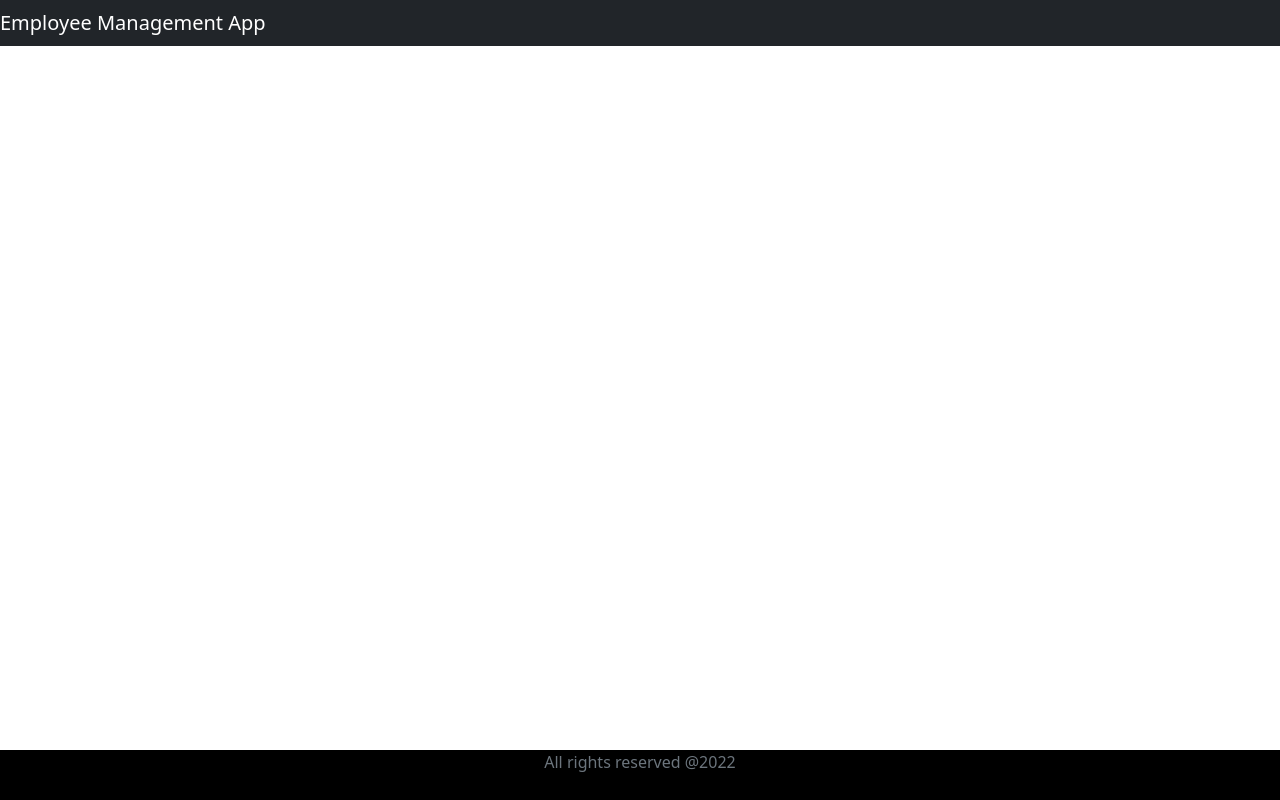
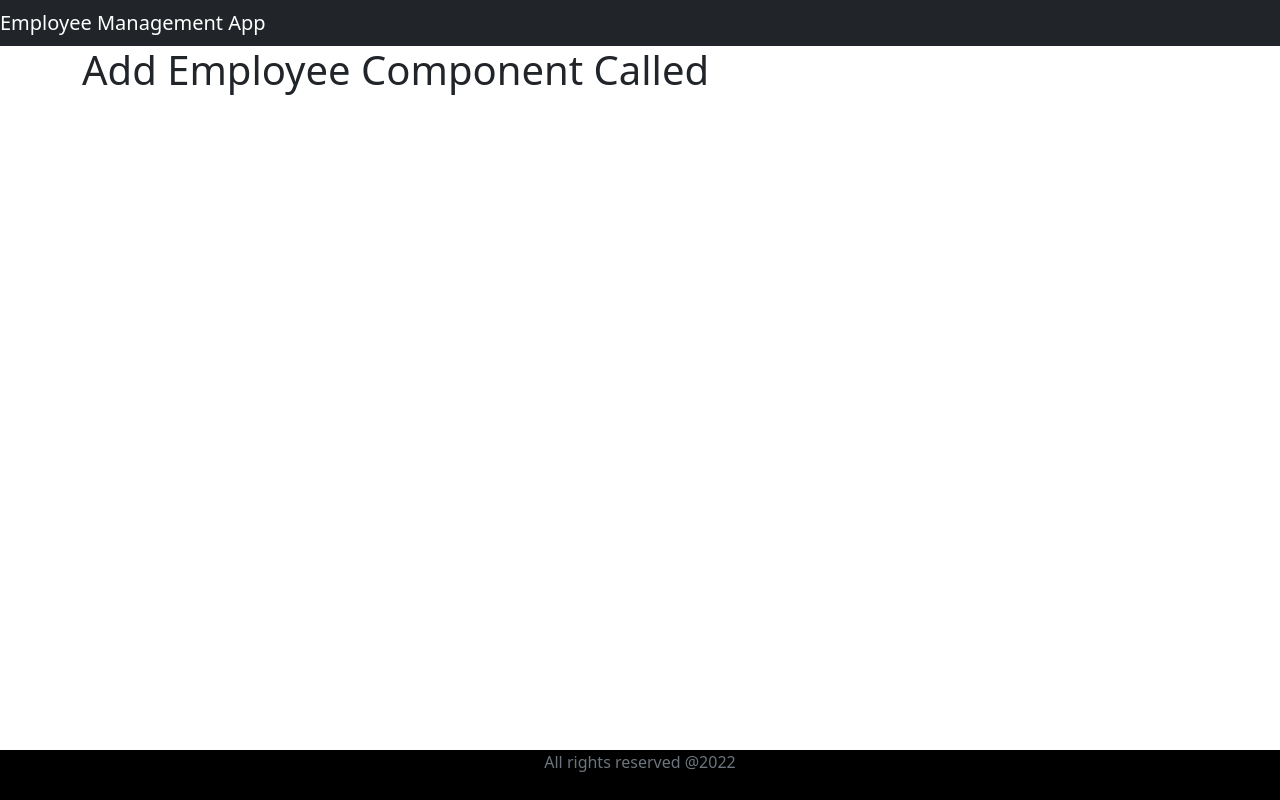
Before and after one commit to davebeerensdesigns/react_frontend, a React (Create React App) app: page /add-employee in a window 1280 px wide. Built offline with nearby package versions, Linux system fonts and the light colour scheme.

Commit message:
add employee component route

```diff
--- a/src/App.js
+++ b/src/App.js
@@ -3,6 +3,7 @@ import {BrowserRouter, Route, Routes} from "react-router-dom";
 import ListEmployeeComponent from "./components/list-employee.component";
 import HeaderComponent from "./components/header.component";
 import FooterComponent from "./components/footer.component";
+import AddEmployeeComponent from "./components/add-employee.component";
 
 function App() {
     return (
@@ -13,6 +14,7 @@ function App() {
                     <Routes>
                         <Route path="/" exact element={<ListEmployeeComponent />}/>
                         <Route path="/employees" element={<ListEmployeeComponent />}/>
+                        <Route path="/add-employee" element={<AddEmployeeComponent />}/>
                     </Routes>
                 </div>
                 <FooterComponent/>
--- /dev/null
+++ b/src/components/add-employee.component.js
@@ -0,0 +1,11 @@
+import React from 'react';
+
+const AddEmployeeComponent = () => {
+    return (
+        <div>
+            <h1>Add Employee Component Called</h1>
+        </div>
+    );
+};
+
+export default AddEmployeeComponent;
--- a/src/components/list-employee.component.js
+++ b/src/components/list-employee.component.js
@@ -1,5 +1,6 @@
 import React, {useEffect, useState} from 'react';
 import EmployeeService from "../services/employee.service";
+import {Link} from "react-router-dom";
 
 const ListEmployeeComponent = () => {
     const [employees, setEmployees] = useState([]);
@@ -17,6 +18,7 @@ const ListEmployeeComponent = () => {
     return (
         <div className="container">
             <h2 className="text-center">List Employees</h2>
+            <Link to="/add-employee" className="btn btn-primary">Add Employee</Link>
             <table className="table table-bordered table-striped">
                 <thead>
                     <tr>
```
